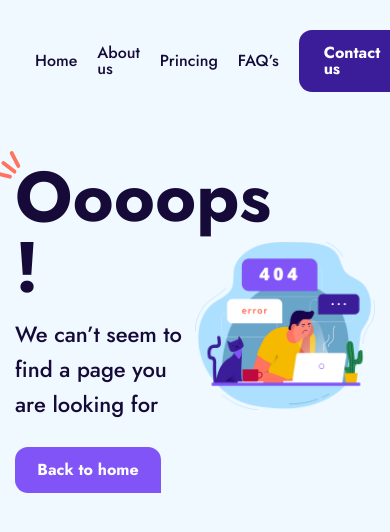
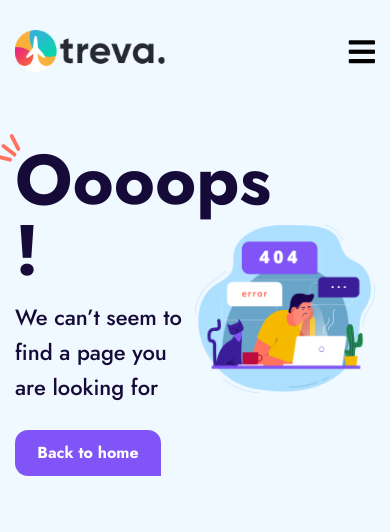
Before and after one commit to AbbasShahnazari/MediaQuery-Project-Error404, a plain HTML site: page index.html in a window 390 px wide. Drawn offline with nearby package versions, Linux system fonts and the light colour scheme.

Commit message:
respansive menu

```diff
--- a/index.html
+++ b/index.html
@@ -36,6 +36,7 @@
                   <a href="#" class="menu__link menu__link-active">Contact us</a>
                 </li>
               </ul>
+              <span class="fas fa-bars nav__icon"></span>
             </div>
           </div>
         </nav>
--- a/scripts/app.js
+++ b/scripts/app.js
@@ -0,0 +1,13 @@
+let menu = document.querySelector(".menu");
+let icon = document.querySelector(".nav__icon");
+
+icon.addEventListener("click",function() {
+  if (this.classList.contains("fa-bars")){
+    this.classList = "fas fa-times nav__icon";
+    menu.style.left = 0;
+  }
+  else {
+    this.classList = "fas fa-bars nav__icon";
+    menu.style.left = "-220px";
+  }
+})
--- a/styles/app.css
+++ b/styles/app.css
@@ -51,6 +51,7 @@ body {
 .menu{
     display: flex;
     align-items: center;
+    transition: left 0.6s ease-in-out;
 }
 
 .menu__item{
@@ -81,6 +82,12 @@ body {
 .menu__link-active:hover{
     color: #cebfbf;
     background-color: #5e42b3;
+}
+
+.nav__icon{
+    display: none;
+    font-size: 30px;
+    cursor: pointer;
 }
 
 .main{
@@ -166,6 +173,25 @@ body {
     .container {
         max-width: 540px;
     }
+    .nav__icon{
+        display: block;
+    }
+    .menu{
+        display: block;
+        position: fixed;
+        left: -220px;
+        top: 0;
+        bottom: 0;
+        background: #fff;
+        z-index: 2;
+        padding: 25px;
+        width: 220px;
+        text-align: center;
+    }
+    .menu__item{
+        margin-left: 0;
+        margin-bottom: 22px;
+    }
 }
 
 @media only screen and (max-width: 576px) {
```
